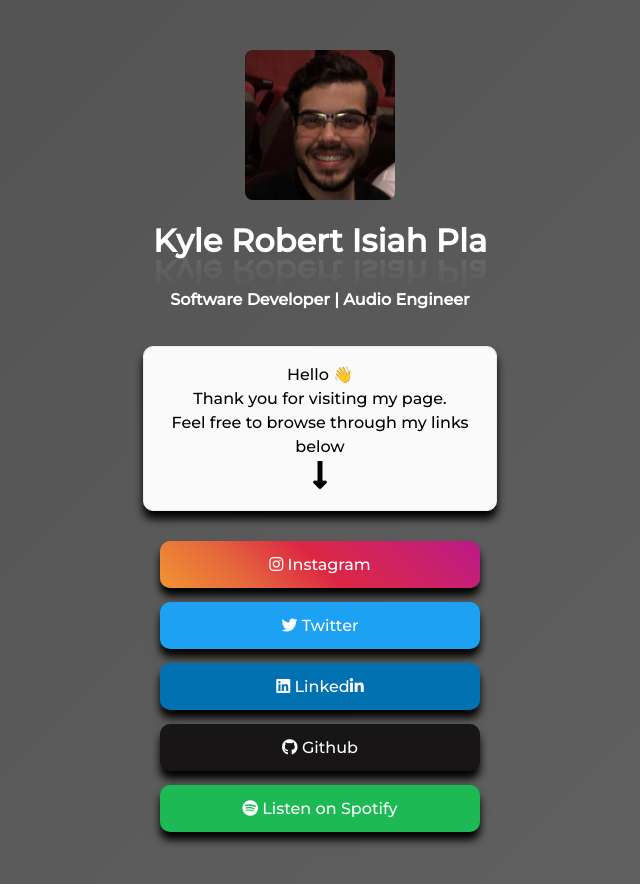
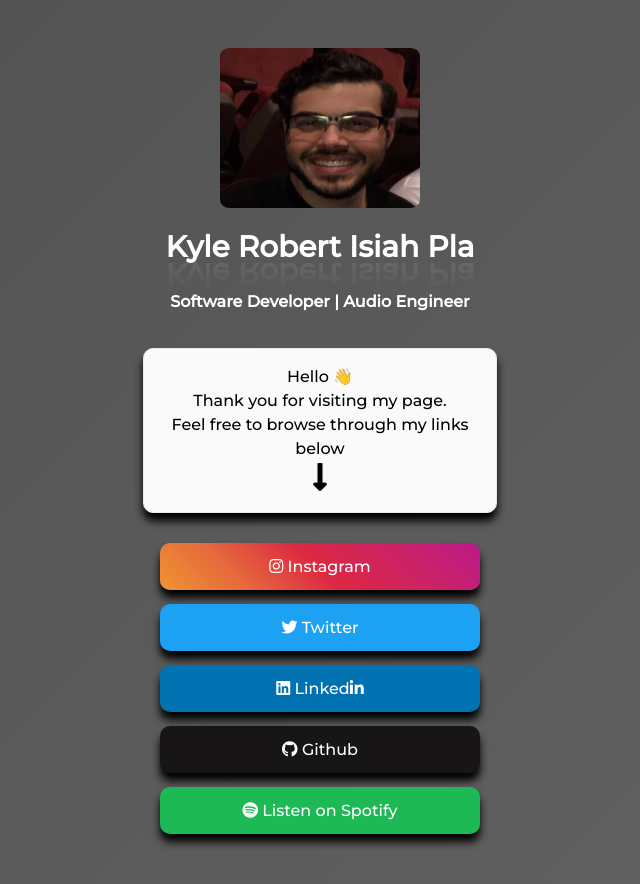
Before and after one commit to kpla001/kylepla.com, a Next.js app: page / in a window 1280 px wide. Shown: the top 884 px of the page, without its empty margins (320-960 px from the left). Built offline with nearby package versions, Linux system fonts and the light colour scheme.

Commit message:
fix title font size

```diff
--- a/pages/index.js
+++ b/pages/index.js
@@ -26,8 +26,8 @@
           className="photo"
           src='/placeholder.jpeg'
           alt='icon'
-          width={150}
-          height={150}
+          width={200}
+          height={200}
           />
 
         <h1 className="profile-name">Kyle Robert Isiah Pla </h1>
--- a/styles/globals.scss
+++ b/styles/globals.scss
@@ -39,6 +39,9 @@
 
 .photo {
   border-radius: 5%;
+  flex-shrink: 0;
+  min-width: 200px;
+  max-width: 768px;
   // width: auto;
   // min-width: 400vh;
   // height: auto;
@@ -47,6 +50,7 @@
 
 .profile-name {
   -webkit-box-reflect: below -1vh linear-gradient(transparent, rgba(255, 255, 255, 0.11));
+  font-size: 1.85em;
 }
 
 .profile-title {
```
